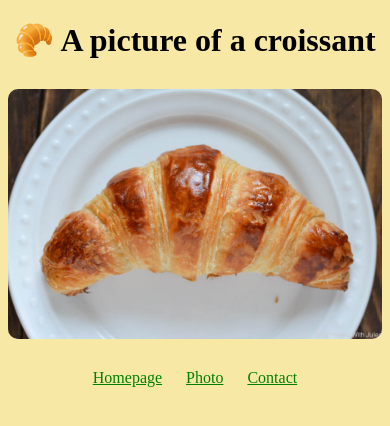
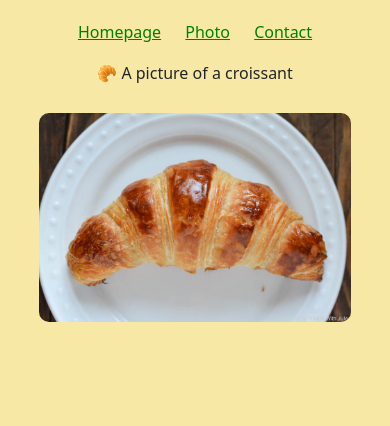
Before and after one commit to sisandamthabela/hw-3-responsive, a website: page photo.html in a window 390 px wide. Drawn offline with nearby package versions, Linux system fonts and the light colour scheme.

Commit message:
mobile device improvements

```diff
--- a/contact.html
+++ b/contact.html
@@ -4,20 +4,31 @@
     <meta charset="UTF-8" />
     <meta
       name="description"
-      content="Week 3 sheCodes Responsive workshop building a page about Croissants with search engine optimisation"
+      content="contact for Week 3 sheCodes Responsive workshop "
     />
     <meta http-equiv="X-UA-Compatible" content="IE=edge" />
     <meta name="viewport" content="width=device-width, initial-scale=1.0" />
+    <link
+      href="https://cdn.jsdelivr.net/npm/bootstrap@5.3.3/dist/css/bootstrap.min.css"
+      rel="stylesheet"
+      integrity="sha384-QWTKZyjpPEjISv5WaRU9OFeRpok6YctnYmDr5pNlyT2bRjXh0JMhjY6hW+ALEwIH"
+      crossorigin="anonymous"
+    />
     <link rel="stylesheet" href="/css/styles.css" />
     <title>Croissant Contact us | sheCodes Week 3 Responsive</title>
   </head>
   <body>
+    <div class="menu d-block d-md-none">
+      <a href="/"> Homepage</a>
+      <a href="/photo.html"> Photo</a>
+      <a href="/contact.html"> Contact</a>
+    </div>
     <h1>🥐 Contact us</h1>
     <p>
       Email us at
       <a href="mailto:hello@croissant.com">hello@croissant.com</a> for more info
     </p>
-    <footer>
+    <footer class="d-none d-md-block">
       <a href="/"> Homepage</a>
       <a href="/photo.html"> Photo</a>
       <a href="/contact.html"> Contact</a>
--- a/css/styles.css
+++ b/css/styles.css
@@ -8,7 +8,7 @@ p {
 }
 
 .croissant-photo {
-  max-width: 100%;
+  max-width: 80%;
   border-radius: 10px;
   display: block;
   margin: 30px auto;
@@ -18,7 +18,23 @@ footer {
   text-align: center;
 }
 
-footer a {
+footer a,
+.menu a {
   margin: 0 10px;
   color: green;
 }
+
+.menu {
+  text-align: center;
+  margin: 20px 10px;
+  color: green;
+}
+
+@media (max-width: 576px) {
+  h1 {
+    font-size: 16px;
+  }
+  img {
+    max-width: 400px;
+  }
+}
--- a/photo.html
+++ b/photo.html
@@ -4,7 +4,7 @@
     <meta charset="UTF-8" />
     <meta
       name="description"
-      content="Week 3 sheCodes Responsive workshop building a page about Croissants with search engine optimisation"
+      content="Picture of a croissant on Week 3 sheCodes Responsive workshop"
     />
     <meta http-equiv="X-UA-Compatible" content="IE=edge" />
     <meta
@@ -12,13 +12,24 @@
       content="width=
   , initial-scale=1.0"
     />
+    <link
+      href="https://cdn.jsdelivr.net/npm/bootstrap@5.3.3/dist/css/bootstrap.min.css"
+      rel="stylesheet"
+      integrity="sha384-QWTKZyjpPEjISv5WaRU9OFeRpok6YctnYmDr5pNlyT2bRjXh0JMhjY6hW+ALEwIH"
+      crossorigin="anonymous"
+    />
     <link rel="stylesheet" href="/css/styles.css" />
     <title>Picture of a croissant</title>
   </head>
   <body>
+    <div class="menu d-block d-md-none">
+      <a href="/"> Homepage</a>
+      <a href="/photo.html"> Photo</a>
+      <a href="/contact.html"> Contact</a>
+    </div>
     <h1>🥐 A picture of a croissant</h1>
-    <img src="/images/croissant.jpg" alt="" class="croissant-photo" />
-    <footer>
+    <img src="/images/croissant.jpg" alt="" class="croissant-photo img-fluid" />
+    <footer class="d-none d-md-block">
       <a href="/"> Homepage</a>
       <a href="/photo.html"> Photo</a>
       <a href="/contact.html"> Contact</a>
```
Also changed, not shown: index.html (+13 -2 lines).
